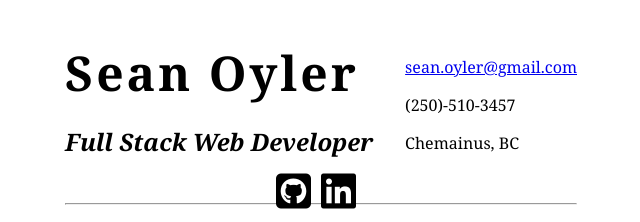
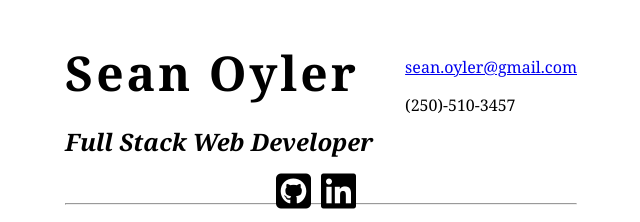
Before and after one commit to xrysen/resume, a React (Create React App) app: page / in a window 1280 px wide. Shown: the top 222 px of the page, without its empty margins (319-959 px from the left). Built offline with nearby package versions, Linux system fonts and the light colour scheme.

Commit message:
Updates resume

```diff
--- a/src/Components/Header.jsx
+++ b/src/Components/Header.jsx
@@ -11,7 +11,6 @@ const Header = () => {
             <a href="mailto:sean.oyler@gmail.com">sean.oyler@gmail.com</a>
           </p>
           <p>(250)-510-3457</p>
-          <p>Chemainus, BC</p>
         </aside>
       </section>
       <section id="tag-line">
```
Also changed, not shown: 1 other file (tests, documents, lock files or other folders).
